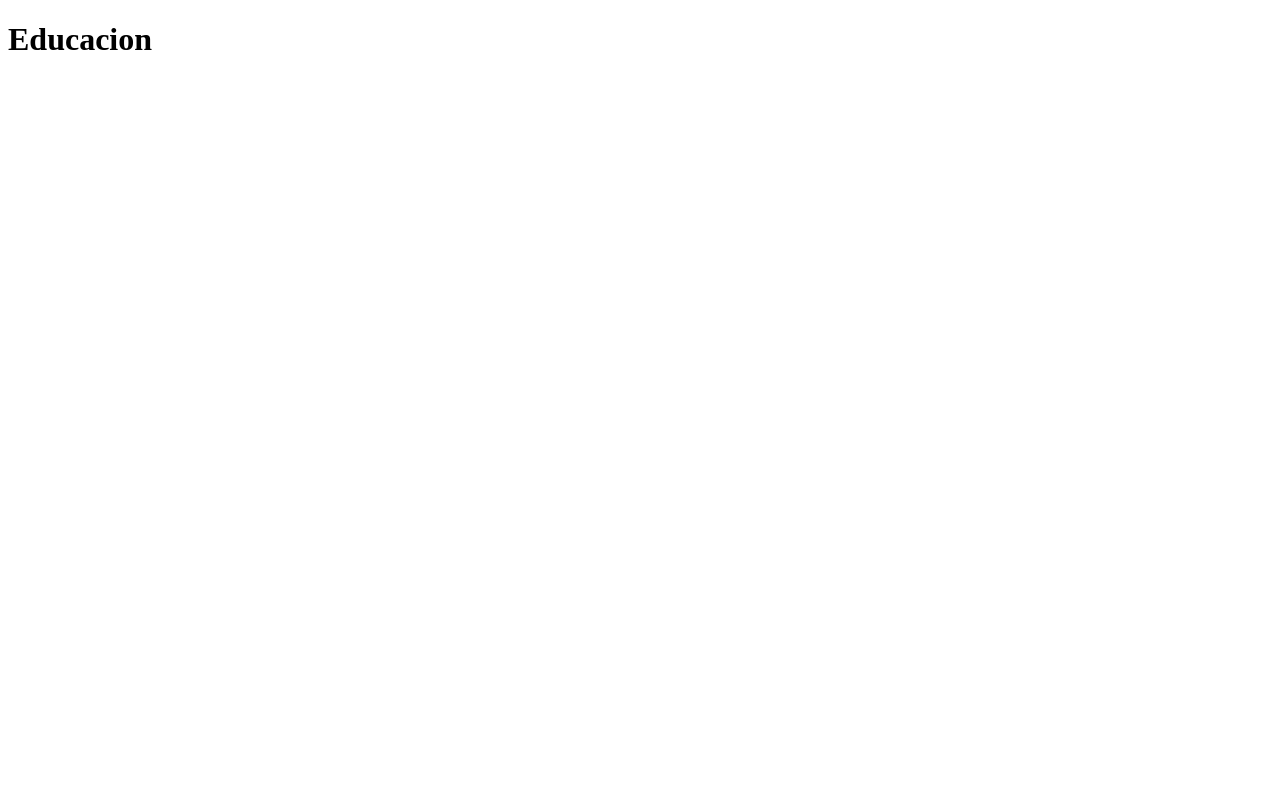
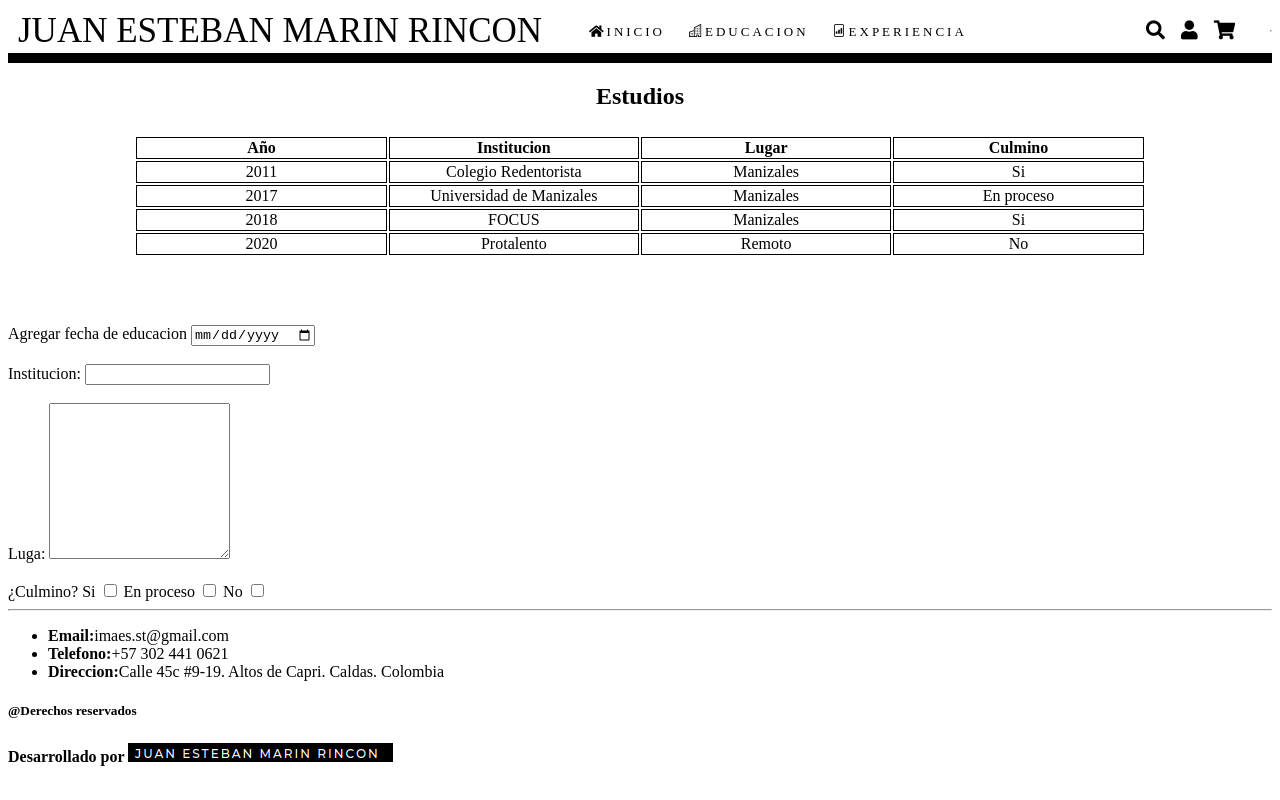
Before and after one commit to imaes11st/curriculum, a website: page html/educacion.html in a window 1280 px wide. Drawn offline with nearby package versions, Linux system fonts and the light colour scheme.

Commit message:
diseñando y estructurando la segunda pantalla (educacion)

```diff
--- a/css/styles.css
+++ b/css/styles.css
@@ -51,3 +51,19 @@ a{
   .social a:hover{
     color: rgb(31, 31, 31);
   }
+
+.tabla_educacion {
+  width: 80%;
+  border-color: black;
+  text-align: center;
+  margin: auto;
+  margin-top: 25px;
+  margin-bottom: 50px;
+}
+th, td {
+  width: 25%;
+  border: 1px solid #000;
+}
+.segundo_titulo{
+  text-align: center;
+}
--- a/html/educacion.html
+++ b/html/educacion.html
@@ -4,9 +4,131 @@
     <meta charset="UTF-8">
     <meta http-equiv="X-UA-Compatible" content="IE=edge">
     <meta name="viewport" content="width=device-width, initial-scale=1.0">
-    <title>Document</title>
+    <title>EDUCACION|CURRICULUM</title>
+    <link
+    href="https://fonts.googleapis.com/css2?family=Montserrat:ital,wght@0,300;0,500;0,700;1,100&display=swap"
+    rel="stylesheet"
+  />
+    <link rel="stylesheet" href="/css/styles.css" />
+    <link rel="stylesheet" href="/css/all.min.css" />
+    <link rel="stylesheet" href="https://cdn.jsdelivr.net/npm/bootstrap-icons@1.5.0/font/bootstrap-icons.css">
+    <link
 </head>
 <body>
-    <h1>Educacion</h1>
+    <header class="header">
+        <div class="menu">
+            <div class="logo">
+                <a href="logo">JUAN ESTEBAN MARIN RINCON</a>
+            </div>
+            <nav class="nav">
+                <a href="/index.html"><i class="fas fa-home"></i>Inicio</a>
+                <a href="html/educacion.html"><i class="bi bi-building"></i>Educacion</a>
+                <a href="html/experiencia.html"><i class="bi bi-file-bar-graph"></i>Experiencia</a>
+            </nav>
+            <div class="social">
+                <div>
+                  <a href="#"><i class="fas fa-search"></i></a>
+                </div>
+                <div>
+                  <a href="#"><i class="fas fa-user"></i></a>
+                </div>
+                <div>
+                  <a href="#"><i class="fas fa-shopping-cart"></i></a>
+                </div>
+        </div>
+        <hr>
+    </header>
+    <section class="section">
+        <h2 class="segundo_titulo">Estudios</h2>
+        <table id="tab_educacion" class="tabla_educacion">
+            <thead>
+              <tr>
+                <th scope="col">Año</th>
+                <th scope="col">Institucion</th>
+                <th scope="col">Lugar</th>
+                <th scope="col">Culmino</th>
+              </tr>
+            </thead>
+            <tbody>
+              <tr>
+                <td>2011</td>
+                <td>Colegio Redentorista</td>
+                <td>Manizales</td>
+                <td>Si</td>
+              </tr>
+              <tr>
+                <td>2017</td>
+                <td>Universidad de Manizales</td>
+                <td>Manizales</td>
+                <td>En proceso</td>
+              </tr>
+              <tr>
+                <td>2018</td>
+                <td>FOCUS</td>
+                <td>Manizales</td>
+                <td>Si</td>
+              </tr>
+              <tr>
+                <td>2020</td>
+                <td>Protalento</td>
+                <td>Remoto</td>
+                <td>No</td>
+              </tr>
+            </tbody>
+          </table>
+
+    </section>
+    <br>
+    <article>
+        <div class="div-article-padre">
+            <label for="date">Agregar fecha de educacion</label>
+        <input type="date" id="date">
+        <br>
+        <br>
+        <label for="institucion">Institucion:</label>
+        <input type="text">
+        <br>
+        <br>
+        <label for="lugar">Luga: </label>
+        <textarea id="comentari_lugar" cols="20" rows="10"></textarea>
+        <br>
+        <br>
+        <label for="culmino">¿Culmino?</label>
+        <label for="Si_culmino">Si
+            <input type="checkbox" >
+        </label>
+        <label for="Si_culmino">En proceso
+            <input type="checkbox" >
+        </label>
+        <label for="Si_culmino">No
+            <input type="checkbox" >
+        </label>
+        <hr>
+        </div>
+
+    </article>
+    <footer>
+        <div class="info_footer">
+            <ul>
+                <li>
+                    <b>Email:</b>imaes.st@gmail.com
+                </li>
+                <li>
+                    <b>Telefono:</b>+57 302 441 0621
+                </li>
+                <li>
+                    <b>Direccion:</b>Calle 45c #9-19. Altos de Capri. Caldas. Colombia
+                </li>
+            </ul>
+        </div>
+        <div>
+            <h5>@Derechos reservados</h5>
+            <h4>
+                Desarrollado por <a href="https://github.com/imaes11st">
+                    <img src="../img/logo_name.png" alt="">
+                </a>
+            </h4>
+        </div>
+    </footer>
 </body>
 </html>
```
Also changed, not shown: index.html (+1 -1 lines).
